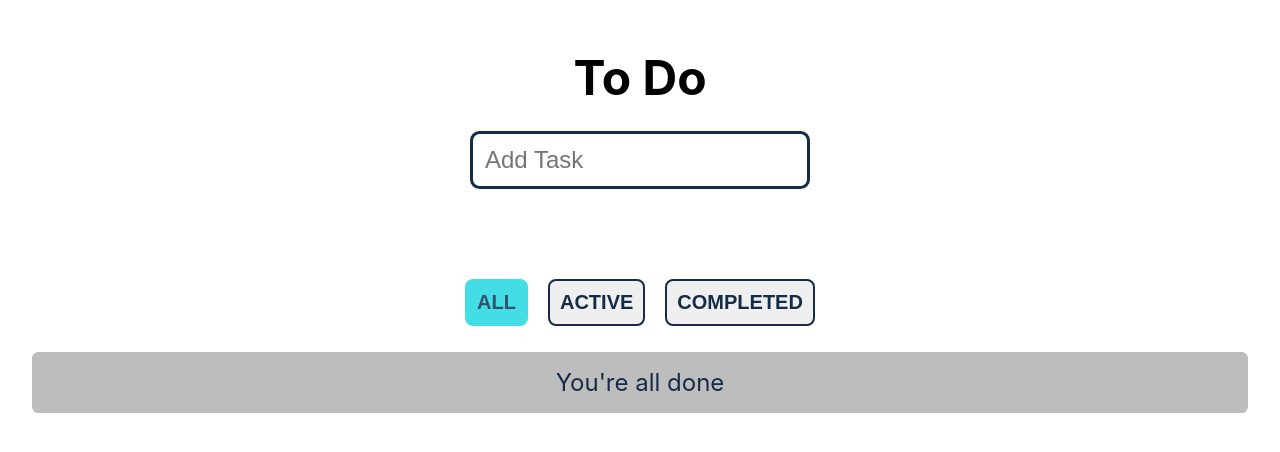
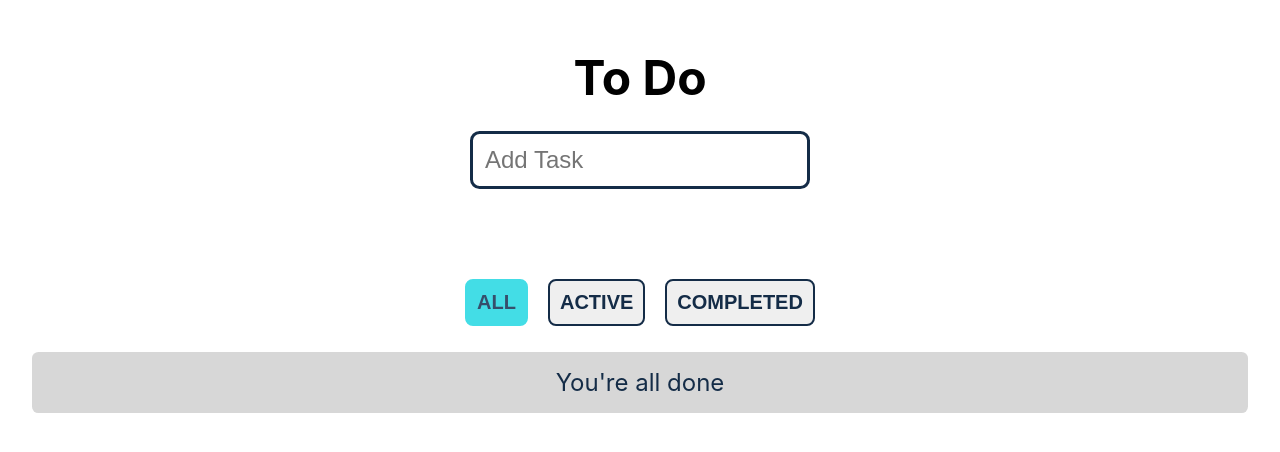
Before and after one commit to M-Hafez22/To-Do-App, a React (Create React App) app: page / in a window 1280 px wide. Shown: the top 452 px of the page. Built offline with nearby package versions, Linux system fonts and the light colour scheme.

Commit message:
Color list background

```diff
--- a/src/styles/_todolist.scss
+++ b/src/styles/_todolist.scss
@@ -3,7 +3,7 @@
 }
 
 .todoList{
-  background: darken($bgColor,20);
+  background: darken($bgColor,10);
   padding: 1em 0.5em;
   margin: 1em 0.5em;
 
```
